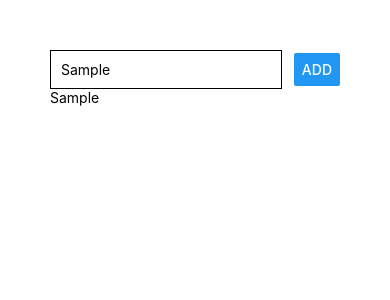
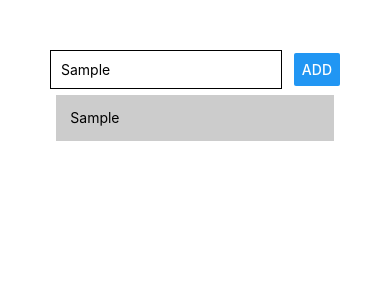
Before and after one commit to BrandyBecker/rn-goalstracker, a React Native app: screen / in a window 390 px wide. Both pictures are taken after typing "Sample" into the empty fields and a click on the button "ADD". Shown: the top 300 px of the page. Built offline with nearby package versions, Linux system fonts and the light colour scheme.

Commit message:
Styled list items

```diff
--- a/App.js
+++ b/App.js
@@ -33,7 +33,7 @@ export default function App() {
         onPress={addGoalHandler} />
       </View>
       <View>
-         {courseGoals.map((goal)=><Text>{goal}</Text>)}
+         {courseGoals.map((goal)=><View style={styles.listItem}><Text key={goal}>{goal}</Text></View>)}
       </View>
     </View>
   );
@@ -53,5 +53,12 @@ const styles = StyleSheet.create({
     borderWidth: 1,
     padding: 10,
     width: '80%'
+  },
+  listItem:{
+    padding: '5%',
+    backgroundColor: '#ccc',
+    borderColor: 'black',
+    borderColor: 1,
+    margin: '2%'
   }
 });
```
